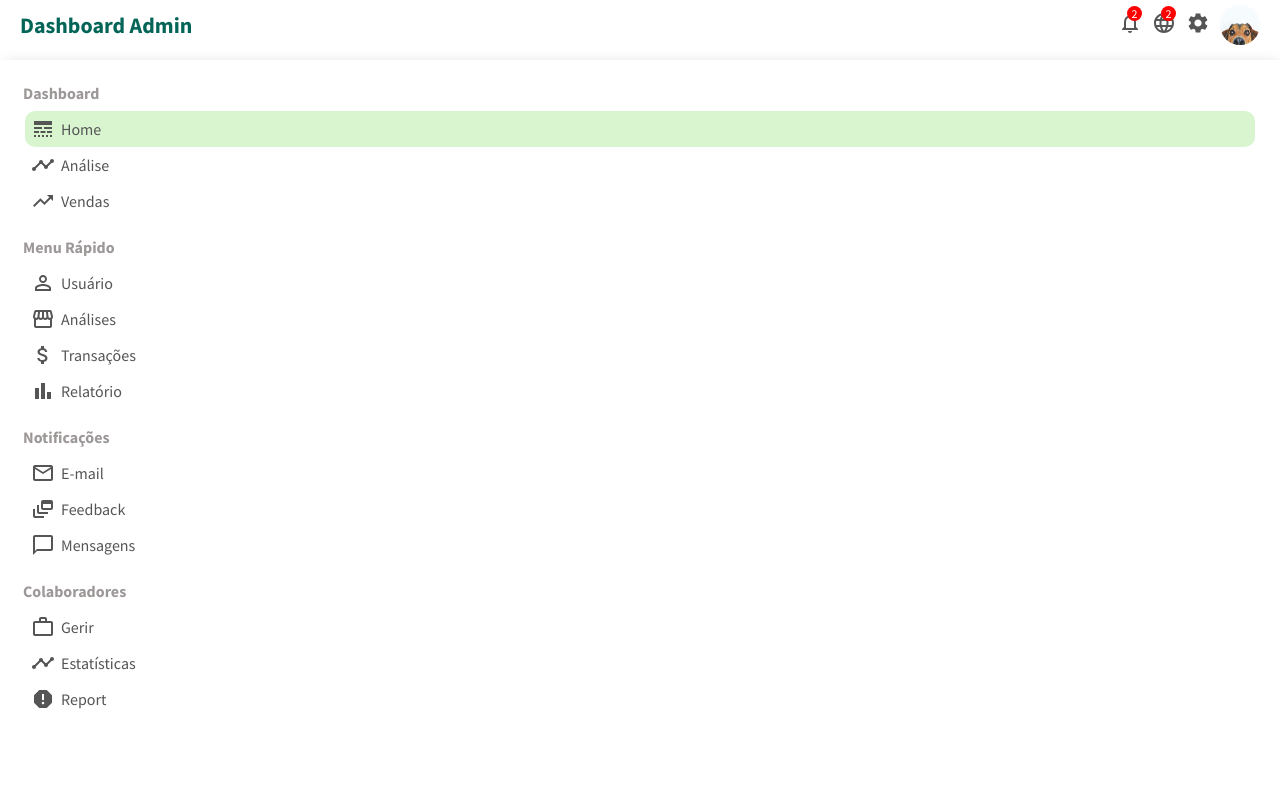
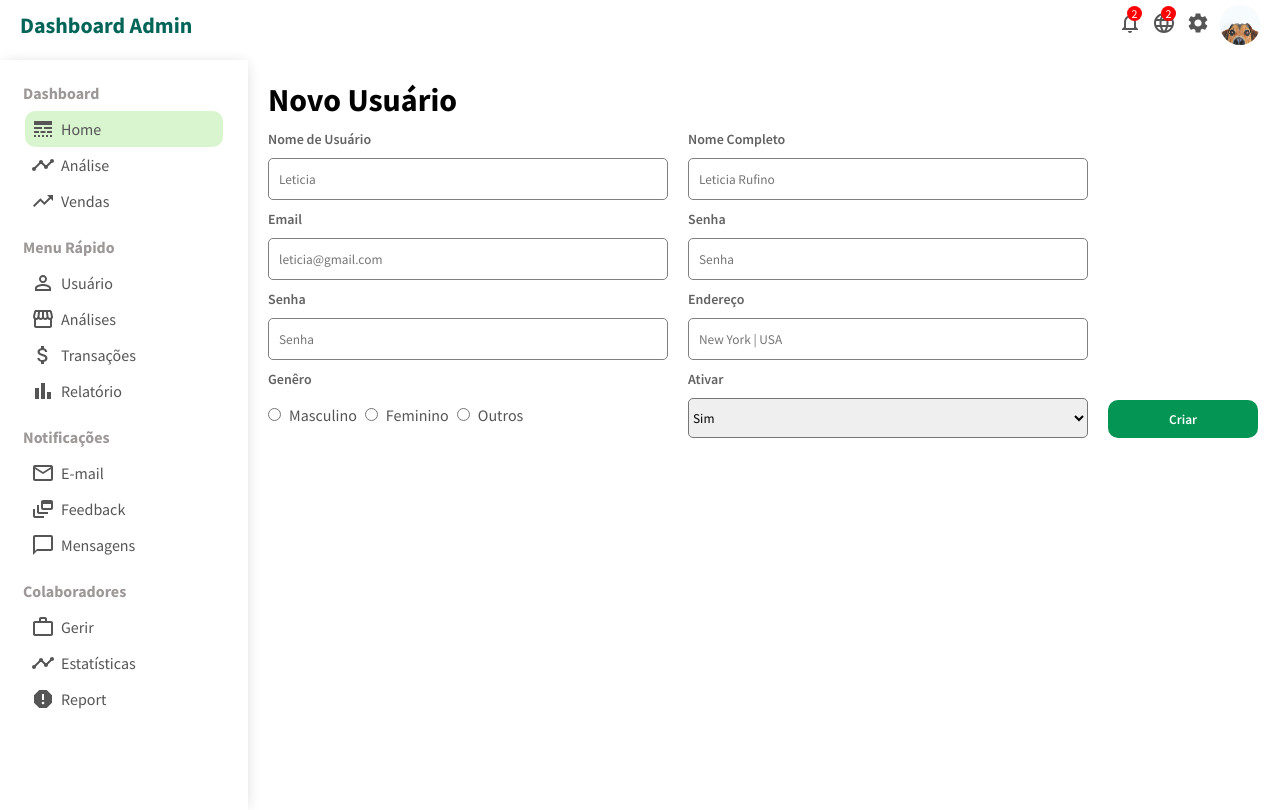
Before and after one commit to cacaiol/Dashboard-adm, a React (Vite) app: page /newUser in a window 1280 px wide. Built offline with nearby package versions, Linux system fonts and the light colour scheme.

Commit message:
criado a pagina de novos usuários

```diff
--- a/src/App.css
+++ b/src/App.css
@@ -2,3 +2,8 @@
     display: flex;
     margin-top: 10px;
 }
+
+.link {
+    text-decoration: none;
+    color: inherit;
+}
--- a/src/App.jsx
+++ b/src/App.jsx
@@ -6,6 +6,7 @@ import React from "react";
 import { BrowserRouter as Router,Routes,Route,} from "react-router-dom";
 import Userlist from "./pages/userlist/Userlist";
 import UserPage from "./pages/user/userPage";
+import NewUser from "./pages/NewUser/NewUser";
 
 function App() {
   return (
@@ -17,6 +18,7 @@ function App() {
                  <Route path="/" element={<Home />} />
                  <Route path="/users" element={<Userlist />} />
                  <Route path="/user:userid" element={<UserPage/>} />
+                 <Route path="/newUser" element={<NewUser/>} />
               </Routes>
           </div>
     </Router>
--- a/src/components/sidebar/Sidebar.css
+++ b/src/components/sidebar/Sidebar.css
@@ -43,4 +43,4 @@
 .sidebarIcon {
     padding: 1px;
     margin-right: 5px;
-    /*font-size: 20px !important;*/
+   /* font-size: 20px !important */
--- a/src/components/sidebar/Sidebar.jsx
+++ b/src/components/sidebar/Sidebar.jsx
@@ -1,5 +1,6 @@
 import "./Sidebar.css";
 import { LineStyle, Timeline, TrendingUp, PermIdentity, Storefront, AttachMoney, BarChart, MailOutline, DynamicFeed, ChatBubbleOutline, WorkOutline, Report} from '@mui/icons-material/';
+import { Link } from "react-router-dom";
 
 export default function Sidebar() {
   return (
@@ -8,10 +9,12 @@ export default function Sidebar() {
             <div className="sidebarMenu">
                 <h3 className="sidebarTitle">Dashboard</h3>
                     <ul className="sidebarList">
+                        <Link to="/" className="link">
                         <li className="sidebarListItem active">
                              <LineStyle className="sidebarIcon"/>
                                  Home
                         </li>
+                        </Link>
                         <li className="sidebarListItem">
                              <Timeline className="sidebarIcon"/>
                                  Análise
@@ -25,18 +28,22 @@ export default function Sidebar() {
             <div className="sidebarMenu">
                 <h3 className="sidebarTitle">Menu Rápido</h3>
                     <ul className="sidebarList">
+                        <Link to="/users" className="link">
                         <li className="sidebarListItem">
                              <PermIdentity className="sidebarIcon"/>
                                  Usuário
                         </li>
+                        </Link>
                         <li className="sidebarListItem">
                              <Storefront className="sidebarIcon"/>
                                  Análises
                         </li>
+                        <Link to="/analise" className="link">
                         <li className="sidebarListItem">
                              <AttachMoney className="sidebarIcon"/>
                                 Transações
                         </li>
+                        </Link>
                         <li className="sidebarListItem">
                              <BarChart className="sidebarIcon"/>
                                 Relatório
--- /dev/null
+++ b/src/pages/NewUser/NewUser.css
@@ -0,0 +1,58 @@
+.newUser {
+    flex: 4;
+    padding: 20px;
+}
+
+.newUserForm {
+    display: flex;
+    flex-wrap: wrap;
+}
+
+.newUserItem {
+    width: 400px;
+    display: flex;
+    flex-direction: column;
+    margin-top: 10px;
+    margin-right: 20px;
+}
+
+.newUserItem > label {
+    margin-bottom: 10px;
+    font-size: 14px;
+    font-weight: 600;
+    color: rgb(99, 97, 97);
+}
+
+.newUserItem > input {
+    height: 20px;
+    padding: 10px;
+    border: 1px solid gray;
+    border-radius: 5px;
+}
+
+.newUserGender > input {
+    margin-top: 10px;
+}
+
+.newUserGender > label {
+    margin: 8px;
+    font-size: 16px;
+    color: #555;
+}
+
+.newUserSelect {
+    height: 40px;
+    border-radius: 5px;
+}
+
+.newUserButton {
+    width: 150px;
+    border: none;
+    background-color: rgb(4, 148, 83);
+    color: white;
+    padding: 5px 7px;
+    font-weight: 600;
+    border-radius: 10px;
+    margin-top: 40px;
+    cursor: pointer;
+}
--- /dev/null
+++ b/src/pages/NewUser/NewUser.jsx
@@ -0,0 +1,54 @@
+import "./NewUser.css"
+
+export default function NewUser() {
+  return (
+    <div className="newUser">
+        <h1 className="newUserTitle">Novo Usuário</h1>
+        <form action="" className="newUserForm">
+            <div className="newUserItem">
+                <label htmlFor="">Nome de Usuário</label>
+                <input type="text" placeholder="Leticia" />
+            </div>
+            <div className="newUserItem">
+                <label htmlFor="">Nome Completo</label>
+                <input type="text" placeholder="Leticia Rufino" />
+            </div>
+            <div className="newUserItem">
+                <label htmlFor="">Email</label>
+                <input type="text" placeholder="leticia@gmail.com" />
+            </div>
+            <div className="newUserItem">
+                <label htmlFor="">Senha</label>
+                <input type="text" placeholder="Senha" />
+            </div>
+            <div className="newUserItem">
+                <label htmlFor="">Senha</label>
+                <input type="text" placeholder="Senha" />
+            </div>
+            <div className="newUserItem">
+                <label htmlFor="">Endereço</label>
+                <input type="text" placeholder="New York | USA" />
+            </div>
+            <div className="newUserItem">
+                <label htmlFor="">Genêro</label>
+                <div className="newUserGender">
+                    <input type="radio" name="genêro" id="masculino" value="masculino"/>
+                    <label For="masculino">Masculino</label>
+                    <input type="radio" name="genêro" id="feminino" value="feminino"/>
+                    <label For="feminino">Feminino</label>
+                    <input type="radio" name="genêro" id="outros" value="outros"/>
+                    <label For="outros">Outros</label>
+                </div>
+            </div>
+            <div className="newUserItem">
+                <label htmlFor="">Ativar</label>
+                <select className="newUserSelect" name="active" id="active">
+                    <option value="yes">Sim</option>
+                    <option value="no">Não</option>
+                </select>
+            </div>
+            <button className="newUserButton">Criar</button>
+        </form>
+    </div>
+  )
+}
```
